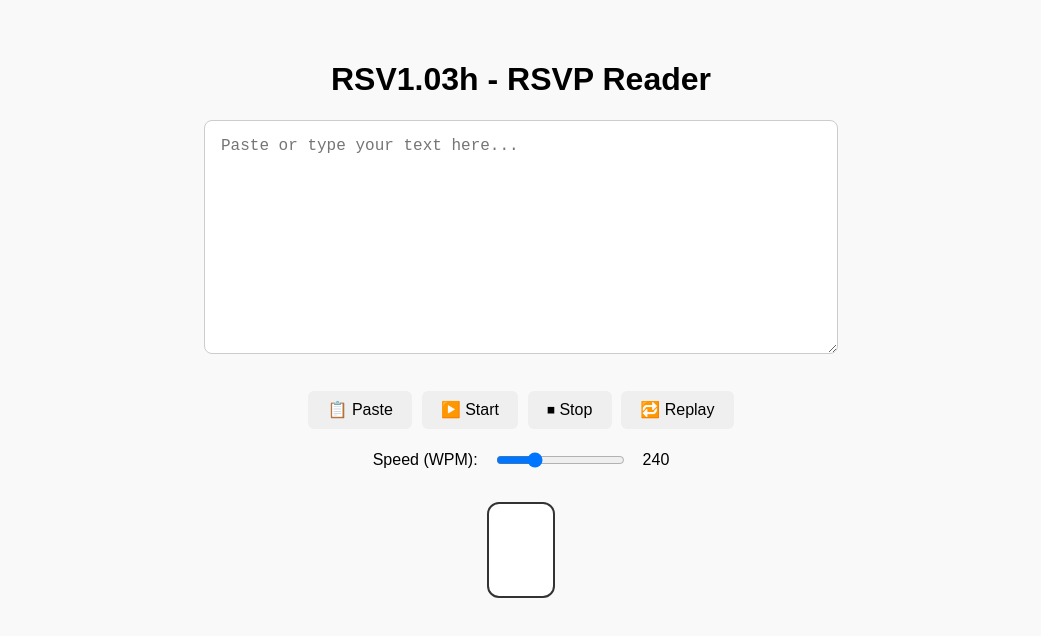
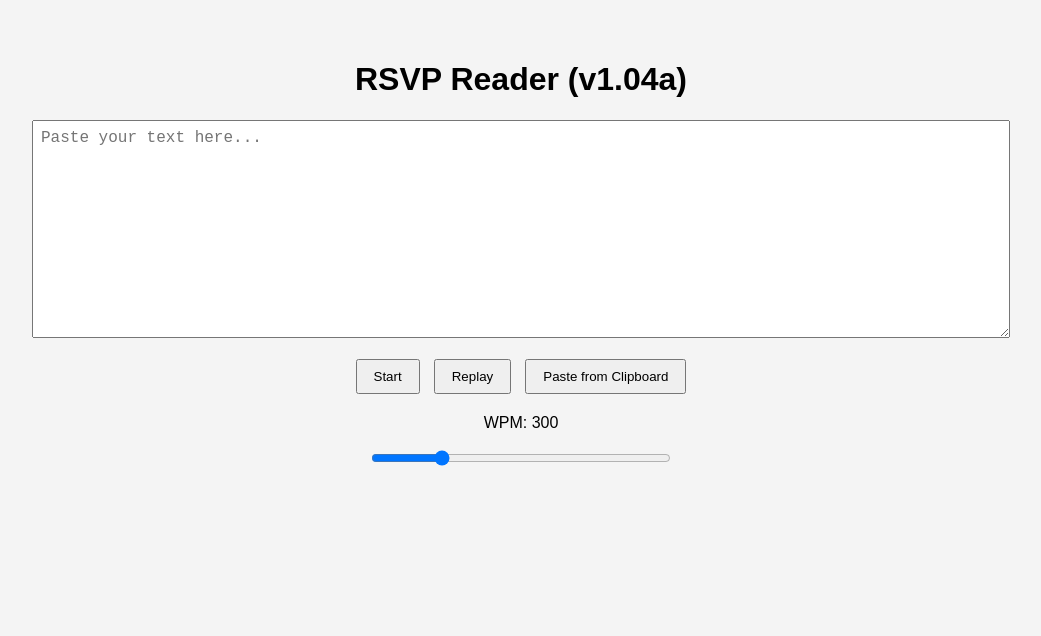
Before and after one commit to dglivinskiy/RSVP-READER, a plain HTML site: page index.html in a window 1280 px wide. Shown: the whole page, without its empty margins (119-1160 px from the left). Drawn offline with Linux system fonts and the light colour scheme.

Commit message:
Update index.html

```diff
--- a/index.html
+++ b/index.html
@@ -3,131 +3,79 @@
 <html lang="en">
 <head>
   <meta charset="UTF-8" />
-  <meta name="viewport" content="width=device-width, initial-scale=1.0" />
-  <title>RSV1.03h - RSVP Reader with Replay, WPM, Paste</title>
+  <meta name="viewport" content="width=device-width, initial-scale=1.0"/>
+  <title>RSVP Reader - RSV1.04a</title>
   <style>
-    body {
-      font-family: sans-serif;
-      background: #f9f9f9;
-      padding: 2rem;
-      display: flex;
-      flex-direction: column;
-      align-items: center;
-    }
-    textarea {
-      width: 100%;
-      max-width: 600px;
-      height: 200px;
-      font-size: 16px;
-      padding: 1rem;
-      border-radius: 8px;
-      border: 1px solid #ccc;
-      margin-bottom: 1rem;
-    }
-    #rsvp-box {
-      font-size: 32px;
-      font-weight: bold;
-      background: #fff;
-      border: 2px solid #333;
-      padding: 1rem 2rem;
-      border-radius: 12px;
-      margin: 2rem 0;
-      min-height: 60px;
-    }
-    .controls button {
-      padding: 0.6rem 1.2rem;
-      font-size: 16px;
-      margin: 0.3rem;
-      border: none;
-      border-radius: 6px;
-      cursor: pointer;
-    }
-    .controls {
-      margin-top: 1rem;
-      display: flex;
-      flex-wrap: wrap;
-      justify-content: center;
-    }
-    .slider {
-      margin-top: 1rem;
-      display: flex;
-      align-items: center;
-      gap: 1rem;
-    }
+    body { font-family: sans-serif; display: flex; flex-direction: column; align-items: center; padding: 2rem; background: #f4f4f4; }
+    textarea { width: 80%; height: 200px; font-size: 1rem; padding: 0.5rem; margin-bottom: 1rem; }
+    #display { font-size: 3rem; margin: 2rem; min-height: 3.5rem; }
+    input[type=range] { width: 300px; }
+    button { padding: 0.5rem 1rem; margin: 0.3rem; }
   </style>
 </head>
 <body>
-  <h1>RSV1.03h - RSVP Reader</h1>
-  <textarea id="text-input" placeholder="Paste or type your text here..."></textarea>
-
-  <div class="controls">
-    <button onclick="pasteFromClipboard()">📋 Paste</button>
-    <button onclick="startRSVP()">▶️ Start</button>
-    <button onclick="stopRSVP()">⏹ Stop</button>
-    <button onclick="replayRSVP()">🔁 Replay</button>
+  <h1>RSVP Reader (v1.04a)</h1>
+  <textarea id="inputText" placeholder="Paste your text here..."></textarea>
+  <div>
+    <button onclick="startReading()">Start</button>
+    <button onclick="replay()">Replay</button>
+    <button onclick="pasteClipboard()">Paste from Clipboard</button>
   </div>
-
-  <div class="slider">
-    <label for="wpmRange">Speed (WPM):</label>
-    <input type="range" id="wpmRange" min="100" max="600" step="10" value="240" onchange="updateWPM()">
-    <span id="wpmDisplay">240</span>
-  </div>
-
-  <div id="rsvp-box"></div>
+  <p>WPM: <span id="wpmDisplay">300</span></p>
+  <input type="range" min="100" max="1000" value="300" step="10" id="wpmSlider" />
+  <div id="display"></div>
 
   <script>
-    let rsvpTimeout;
-    let currentIndex = 0;
-    let wordArray = [];
-    let baseWPM = 240;
+    const display = document.getElementById('display');
+    const input = document.getElementById('inputText');
+    const slider = document.getElementById('wpmSlider');
+    const wpmDisplay = document.getElementById('wpmDisplay');
+    let words = [], index = 0, timer;
 
-    function getPacing(word) {
-      let baseDelay = 60000 / baseWPM;
-      if (word.endsWith(',')) return baseDelay + 150;
-      if (word.endsWith('.')) return baseDelay + 300;
-      if (word.endsWith('?') || word.endsWith('!')) return baseDelay + 250;
-      return baseDelay;
+    slider.oninput = () => {
+      wpmDisplay.textContent = slider.value;
+    };
+
+    function calculateDelay(word, baseDelay) {
+      const punc = word.slice(-1);
+      let extra = 0;
+      if (punc === ',') extra = 150;
+      else if (punc === '.') extra = 300;
+      else if (punc === '?' || punc === '!') extra = 350;
+      else if (punc === ';' || punc === ':') extra = 200;
+      else if (punc === '—' || punc === '–') extra = 250;
+      else if (word.endsWith('...')) extra = 400;
+      return baseDelay + extra;
     }
 
-    function startRSVP() {
-      const input = document.getElementById("text-input").value;
-      wordArray = input.split(/\s+/);
-      currentIndex = 0;
-      if (rsvpTimeout) clearTimeout(rsvpTimeout);
-      document.getElementById("rsvp-box").innerText = "";
-      runNextWord();
+    function showWord() {
+      if (index >= words.length) return;
+      const word = words[index++];
+      display.textContent = word;
+      const baseDelay = 60000 / parseInt(slider.value);
+      const delay = calculateDelay(word, baseDelay);
+      timer = setTimeout(showWord, delay);
     }
 
-    function stopRSVP() {
-      clearTimeout(rsvpTimeout);
+    function startReading() {
+      words = input.value.trim().split(/\s+/);
+      index = 0;
+      clearTimeout(timer);
+      showWord();
     }
 
-    function replayRSVP() {
-      stopRSVP();
-      currentIndex = 0;
-      runNextWord();
+    function replay() {
+      index = 0;
+      clearTimeout(timer);
+      showWord();
     }
 
-    function runNextWord() {
-      if (currentIndex >= wordArray.length) return;
-      const word = wordArray[currentIndex];
-      document.getElementById("rsvp-box").innerText = word;
-      currentIndex++;
-      rsvpTimeout = setTimeout(runNextWord, getPacing(word));
-    }
-
-    function updateWPM() {
-      const slider = document.getElementById("wpmRange");
-      baseWPM = parseInt(slider.value);
-      document.getElementById("wpmDisplay").innerText = slider.value;
-    }
-
-    async function pasteFromClipboard() {
+    async function pasteClipboard() {
       try {
         const text = await navigator.clipboard.readText();
-        document.getElementById("text-input").value = text;
+        input.value = text;
       } catch (err) {
-        alert("Failed to paste: " + err);
+        alert("Clipboard access denied.");
       }
     }
   </script>
```
